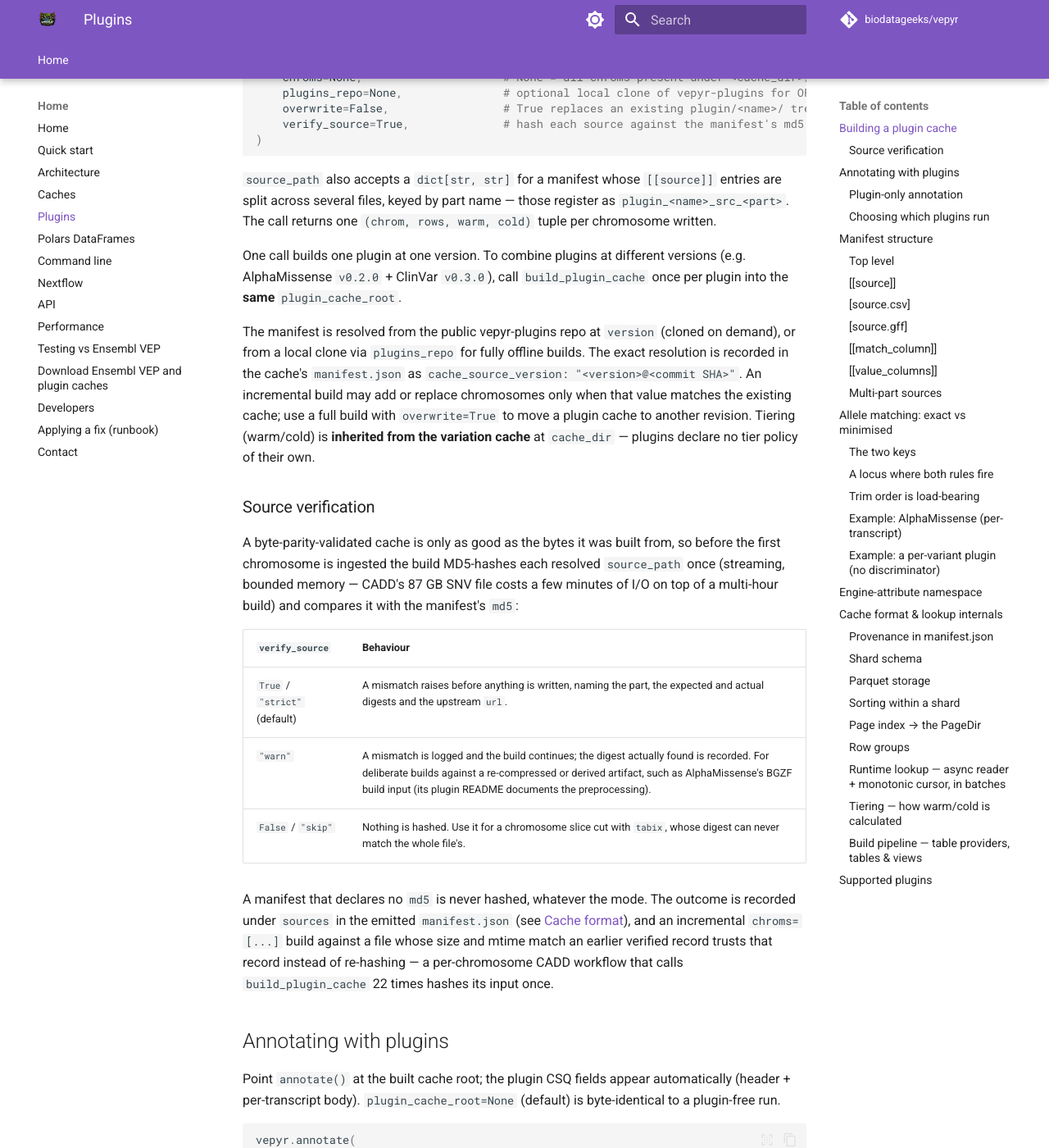
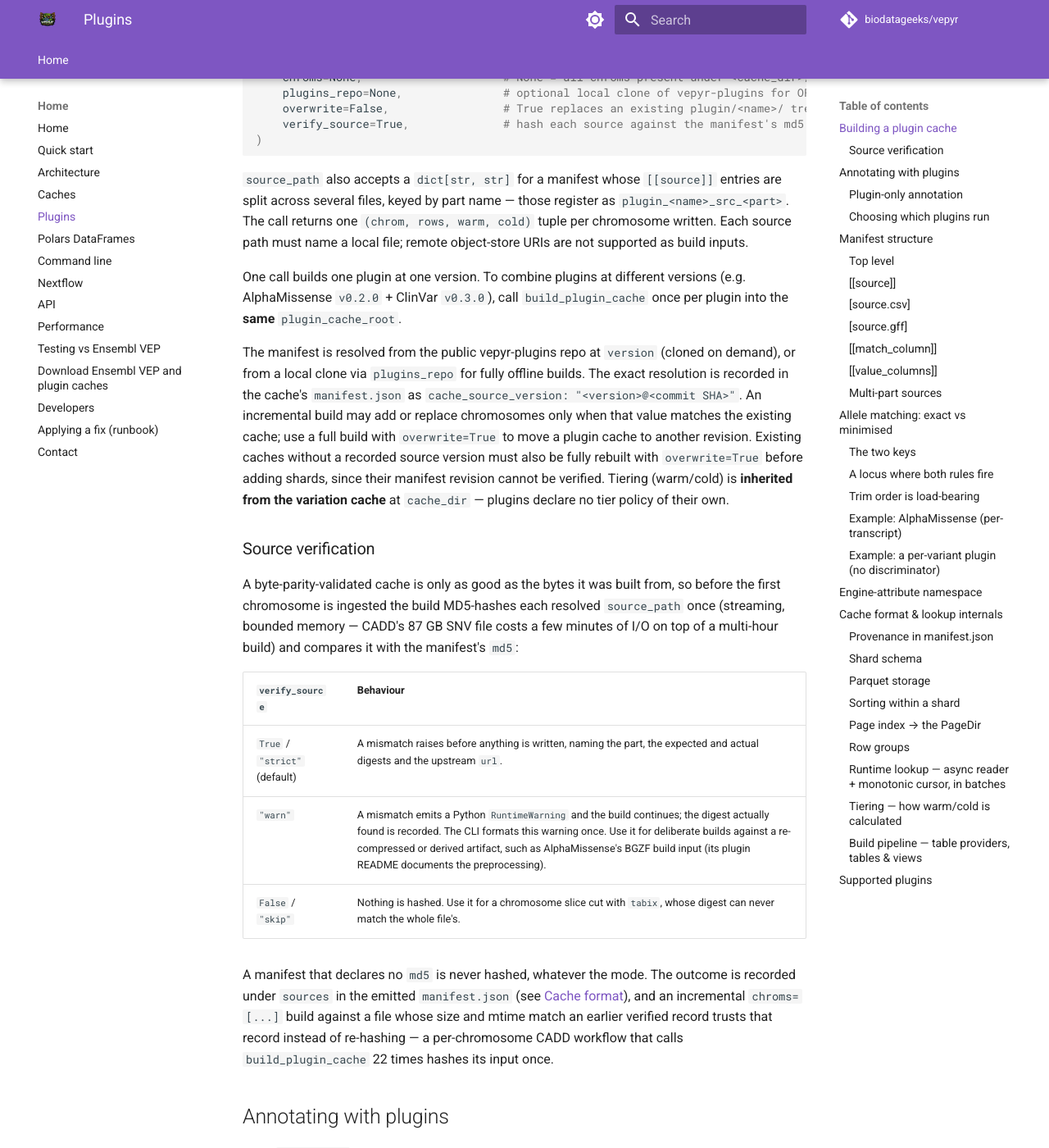
Before and after one commit to biodatageeks/vepyr, an MkDocs documentation site: the page built from docs/plugins.md, in a window 1280 px wide and 1400 px high, scrolled down 711 px. Shown: the whole window at 82% size. Built offline with MkDocs 1.6.1 and Material for MkDocs 9.7.7, drawn with Linux system fonts in a browser that asks for light colours; comment, search, counter and statistics services are not loaded.

Commit message:
fix: preserve plugin build warnings in CLI

```diff
--- a/docs/plugins.md
+++ b/docs/plugins.md
@@ -39,6 +39,8 @@
 entries are split across several files, keyed by part name — those register as
 `plugin_<name>_src_<part>`. The call returns one
 `(chrom, rows, warm, cold)` tuple per chromosome written.
+Each source path must name a local file; remote object-store URIs are not
+supported as build inputs.
 
 One call builds one plugin at one version. To combine plugins at different
 versions (e.g. AlphaMissense `v0.2.0` + ClinVar `v0.3.0`), call
@@ -50,6 +52,9 @@
 `cache_source_version: "<version>@<commit SHA>"`. An incremental build may add
 or replace chromosomes only when that value matches the existing cache; use a
 full build with `overwrite=True` to move a plugin cache to another revision.
+Existing caches without a recorded source version must also be fully rebuilt
+with `overwrite=True` before adding shards, since their manifest revision cannot
+be verified.
 Tiering (warm/cold) is **inherited from the variation cache** at
 `cache_dir` — plugins declare no tier policy of their own.
 
@@ -64,7 +69,7 @@
 | `verify_source` | Behaviour |
 |---|---|
 | `True` / `"strict"` (default) | A mismatch raises before anything is written, naming the part, the expected and actual digests and the upstream `url`. |
-| `"warn"` | A mismatch is logged and the build continues; the digest actually found is recorded. For deliberate builds against a re-compressed or derived artifact, such as AlphaMissense's BGZF build input (its plugin README documents the preprocessing). |
+| `"warn"` | A mismatch emits a Python `RuntimeWarning` and the build continues; the digest actually found is recorded. The CLI formats this warning once. Use it for deliberate builds against a re-compressed or derived artifact, such as AlphaMissense's BGZF build input (its plugin README documents the preprocessing). |
 | `False` / `"skip"` | Nothing is hashed. Use it for a chromosome slice cut with `tabix`, whose digest can never match the whole file's. |
 
 A manifest that declares no `md5` is never hashed, whatever the mode. The
--- a/src/vepyr/__init__.py
+++ b/src/vepyr/__init__.py
@@ -719,7 +719,8 @@
     value = name.strip()
     if value[:3].lower() == "chr":
         value = value[3:]
-    return value.upper()
+    value = value.upper()
+    return "MT" if value == "M" else value
 
 
 def _raw_cache_contigs(cache_root: str) -> list[str]:
@@ -1338,7 +1339,8 @@
         Path to the input VCF file.
     cache_dir : str
         Path to the parquet cache directory produced by :func:`build_cache`,
-        e.g. ``"/data/vep/wgs/parquet/115_GRCh38_ensembl"``.
+        e.g. ``"/data/vep/wgs/parquet/115_GRCh38_ensembl"``. Cache directories
+        are local filesystem paths.
     reference_fasta : str
         Path to the reference FASTA. Required: annotation always runs
         Ensembl VEP ``--everything``, and HGVS needs it. ``--everything``
```
Also changed, not shown: docs/superpowers/plans/2026-10-13-issues-183-186-cache-cli.md (deleted, +0 -38 lines), 3 other files.
